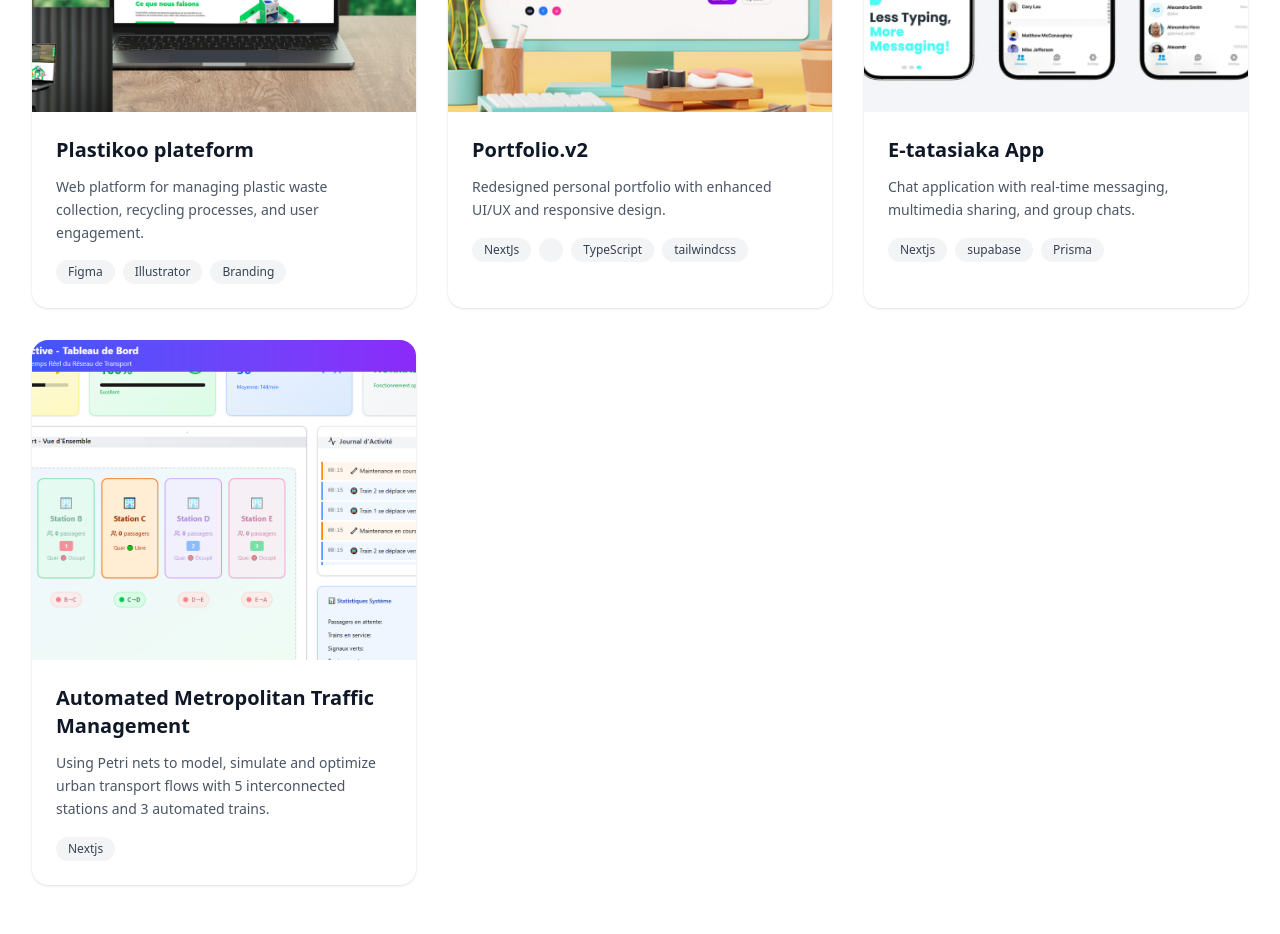
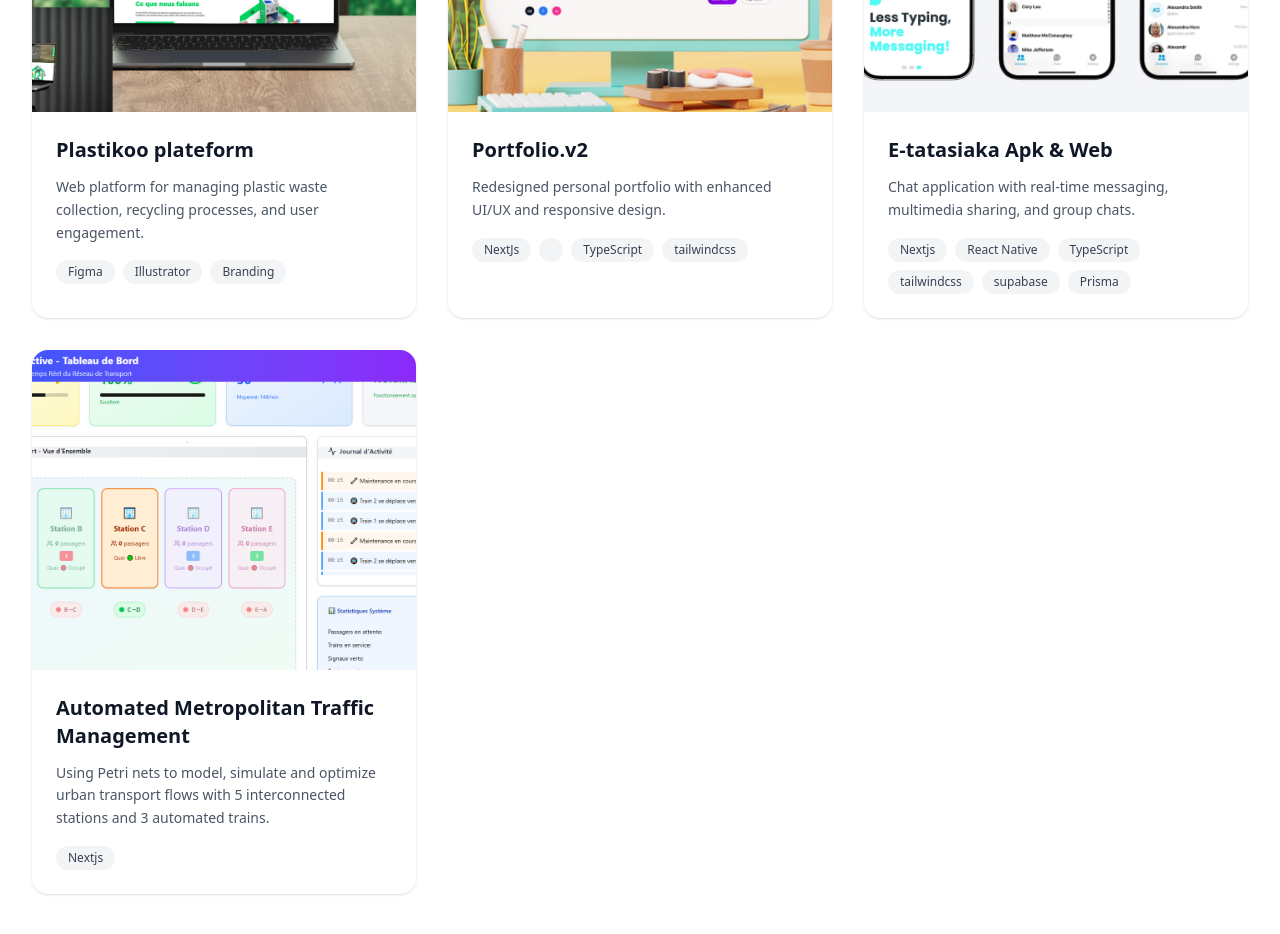
Before and after one commit to rakotoarisonlandry/portfolioV.02, a Next.js app: page /work in a window 1280 px wide. Shown: the part 1660-2594 px from the top of the page. Built offline with nearby package versions, Linux system fonts and the light colour scheme.

Commit message:
fix: update project title and tags in WorkPage, adjust GitHub projects count in StatsSection

```diff
--- a/src/app/work/page.tsx
+++ b/src/app/work/page.tsx
@@ -60,11 +60,18 @@ const projects = [
   },
   {
     id: 6,
-    title: "E-tatasiaka App",
+    title: "E-tatasiaka Apk & Web",
     description:
-    "Chat application with real-time messaging, multimedia sharing, and group chats.",
+      "Chat application with real-time messaging, multimedia sharing, and group chats.",
     image: "/assets/e-tatasiaka.png",
-    tags: ["Nextjs", "supabase", "Prisma"],
+    tags: [
+      "Nextjs",
+      "React Native",
+      "TypeScript",
+      "tailwindcss",
+      "supabase",
+      "Prisma",
+    ],
     category: ["Design"],
     githubUrl: "https://github.com/rakotoarisonlandry/tatasiaka/",
   },
@@ -92,7 +99,7 @@ export default function WorkPage() {
       : projects.filter((project) =>
           Array.isArray(project.category)
             ? project.category.includes(activeCategory)
-            : project.category === activeCategory
+            : project.category === activeCategory,
         );
   return (
     <div className="pt-24 pb-16">
--- a/src/components/sections/stats-section.tsx
+++ b/src/components/sections/stats-section.tsx
@@ -6,7 +6,7 @@ export function StatsSection() {
       <div className="max-w-7xl mx-6 lg:mx-auto sm:mx-4">
         <div className="grid md:grid-cols-2 lg:grid-cols-3 gap-4">
           <StatCard value="02" suffix="+" label="yrs professional experience" animated />
-          <StatCard value="30" suffix="+" label="projects in github" animated />
+          <StatCard value="40" suffix="+" label="projects in github" animated />
           <StatCard value="100"  label="client satisfaction" animated />
         </div>
       </div>
```
